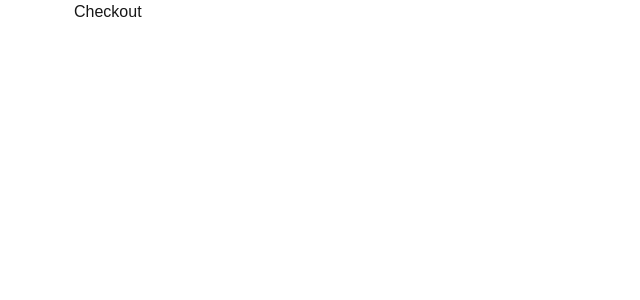
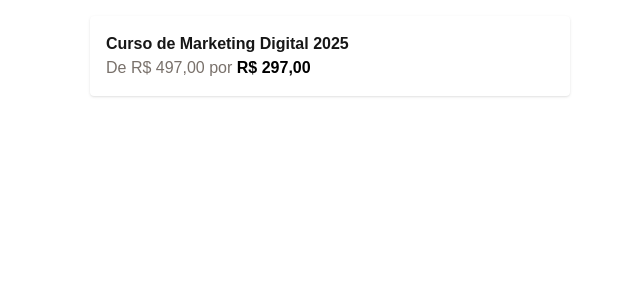
Before and after one commit to RafaelJesus22/cackto-checkout, a Next.js app: page /checkout in a window 1280 px wide. Shown: the top 300 px of the page, without its empty margins (310-950 px from the left). Built offline with nearby package versions, Linux system fonts and the light colour scheme.

Commit message:
feat: add product details component

```diff
--- a/app/checkout/components/CheckoutClient/index.tsx
+++ b/app/checkout/components/CheckoutClient/index.tsx
@@ -3,11 +3,13 @@
 import { Product } from "@/app/models/product";
 import { CheckoutProvider } from "../../contexts/CheckoutContext";
 
+import ProductDetails from "../ProductDetails";
+
 export default function CheckoutClient({ product }: { product: Product }) {
   return (
     <CheckoutProvider initialProduct={product}>
       <main className="my-0 mx-auto max-w-lg">
-        <h1>Checkout</h1>
+        <ProductDetails />
       </main>
     </CheckoutProvider>
   );
--- /dev/null
+++ b/app/checkout/components/ProductDetails/index.tsx
@@ -0,0 +1,20 @@
+import { formatCurrency } from "@/utils/currency";
+import { useCheckout } from "../../contexts/CheckoutContext";
+
+export default function ProductDetailsIndex() {
+  const { product } = useCheckout();
+
+  return (
+    <div className="p-4 bg-white shadow rounded m-4">
+      <h1 className="font-bold">{product.name}</h1>
+      <div>
+        <p className="text-stone-500">
+          De {formatCurrency(product.originalPrice)} por{" "}
+          <strong className="text-black">
+            {formatCurrency(product.currentPrice)}
+          </strong>
+        </p>
+      </div>
+    </div>
+  );
+}
--- /dev/null
+++ b/utils/currency.ts
@@ -0,0 +1,6 @@
+export function formatCurrency(value?: number) {
+  return new Intl.NumberFormat("pt-BR", {
+    style: "currency",
+    currency: "BRL",
+  }).format(value || 0);
+}
```
Also changed, not shown: 1 other file (tests, documents, lock files or other folders).
